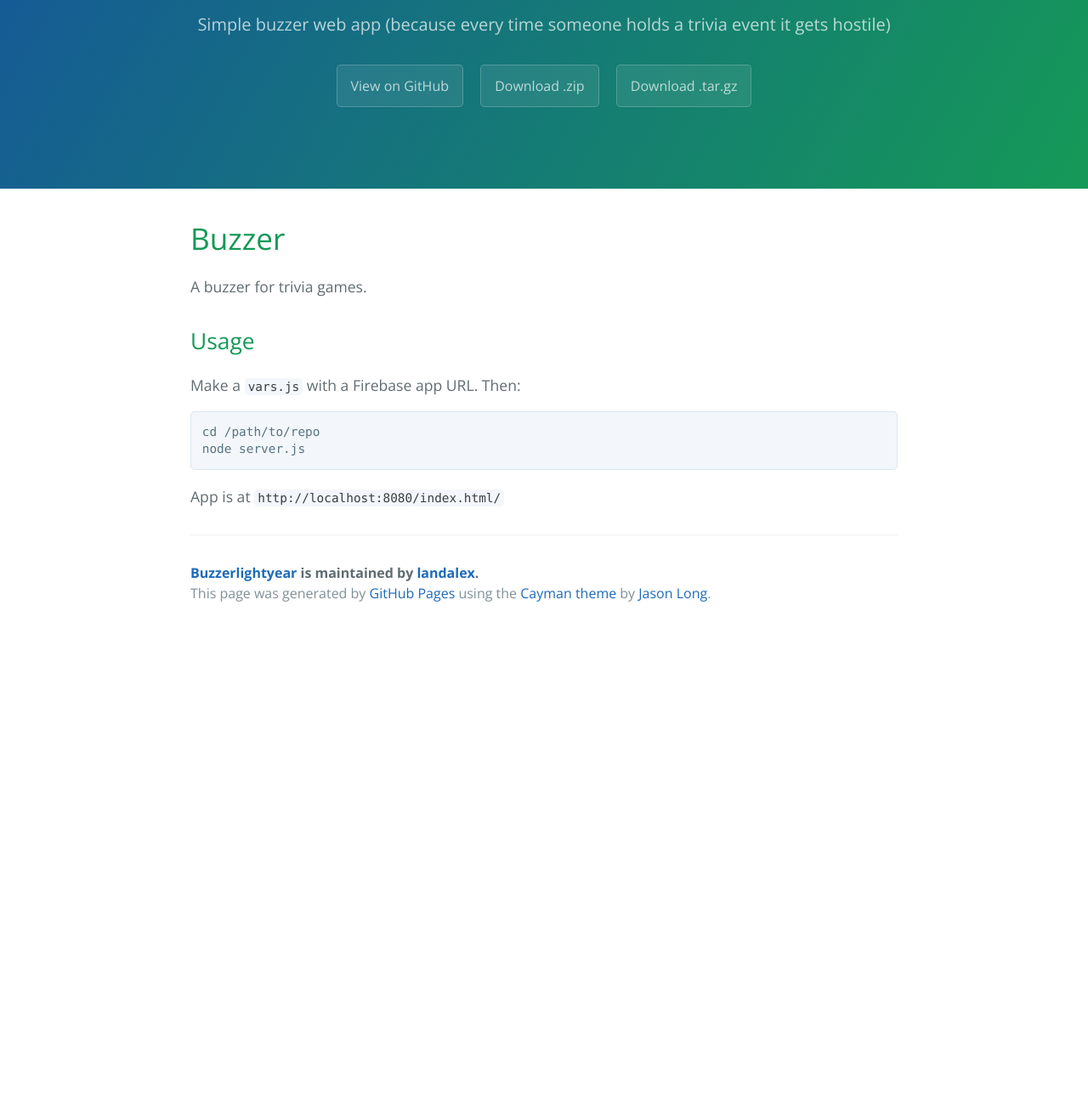
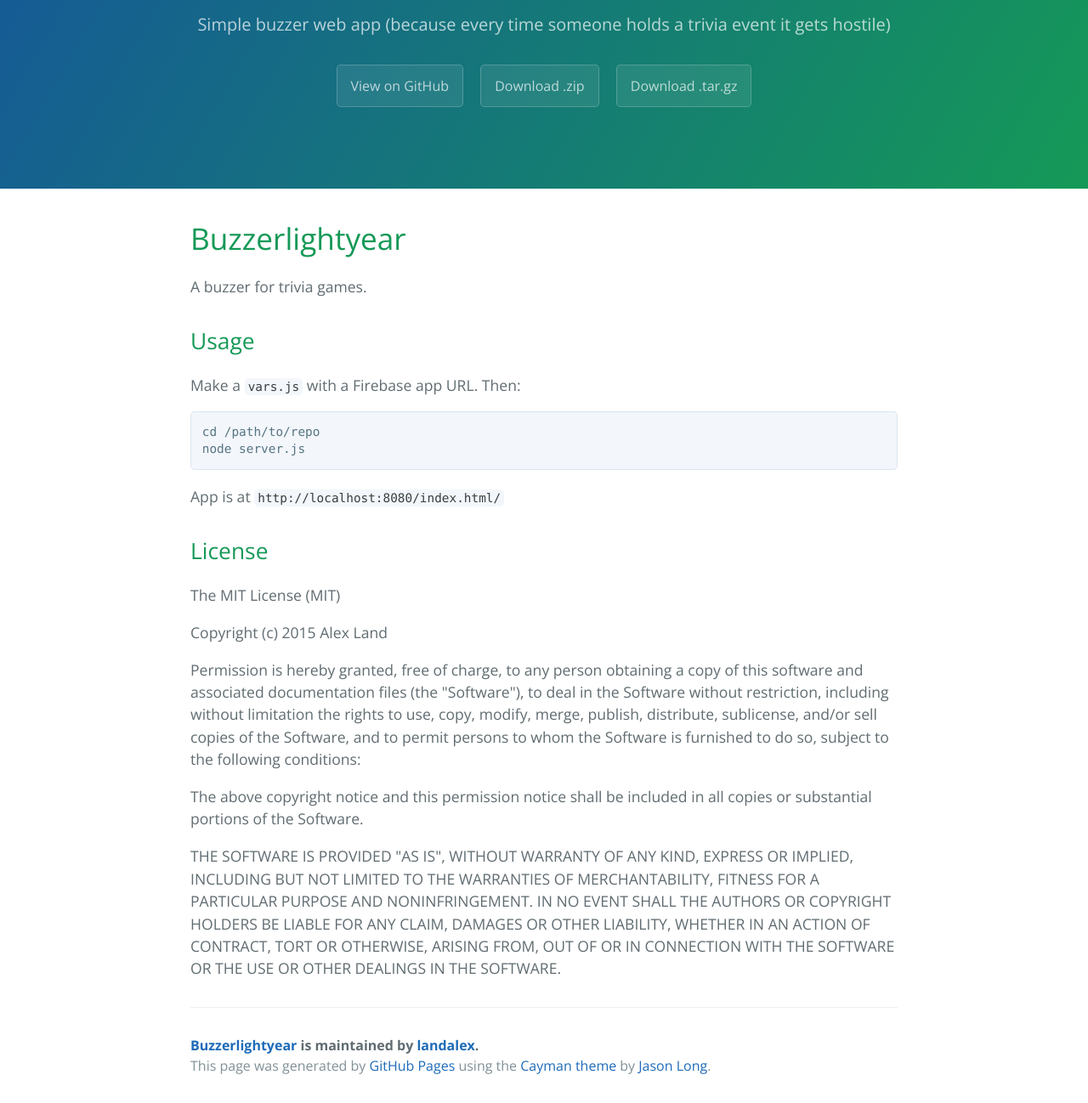
Before and after one commit to landalex/buzzerlightyear, a plain HTML site: page index.html in a window 1280 px wide. Shown: the part 161-1459 px from the top of the page at 85% size. Before the commit the page ends 903 px from the top, so only its background shows below. Drawn offline with nearby package versions, Linux system fonts and the light colour scheme.

```diff
--- a/index.html
+++ b/index.html
@@ -13,14 +13,14 @@
     <section class="page-header">
       <h1 class="project-name">Buzzerlightyear</h1>
       <h2 class="project-tagline">Simple buzzer web app (because every time someone holds a trivia event it gets hostile)</h2>
-      <a href="https://github.com/landalex/buzzlightyear" class="btn">View on GitHub</a>
-      <a href="https://github.com/landalex/buzzlightyear/zipball/master" class="btn">Download .zip</a>
-      <a href="https://github.com/landalex/buzzlightyear/tarball/master" class="btn">Download .tar.gz</a>
+      <a href="https://github.com/landalex/buzzerlightyear" class="btn">View on GitHub</a>
+      <a href="https://github.com/landalex/buzzerlightyear/zipball/master" class="btn">Download .zip</a>
+      <a href="https://github.com/landalex/buzzerlightyear/tarball/master" class="btn">Download .tar.gz</a>
     </section>
 
     <section class="main-content">
       <h1>
-<a id="buzzer" class="anchor" href="#buzzer" aria-hidden="true"><span class="octicon octicon-link"></span></a>Buzzer</h1>
+<a id="buzzerlightyear" class="anchor" href="#buzzerlightyear" aria-hidden="true"><span class="octicon octicon-link"></span></a>Buzzerlightyear</h1>
 
 <p>A buzzer for trivia games.</p>
 
@@ -35,8 +35,33 @@
 
 <p>App is at <code>http://localhost:8080/index.html/</code></p>
 
+<h2>
+<a id="license" class="anchor" href="#license" aria-hidden="true"><span class="octicon octicon-link"></span></a>License</h2>
+
+<p>The MIT License (MIT)</p>
+
+<p>Copyright (c) 2015 Alex Land</p>
+
+<p>Permission is hereby granted, free of charge, to any person obtaining a copy
+of this software and associated documentation files (the "Software"), to deal
+in the Software without restriction, including without limitation the rights
+to use, copy, modify, merge, publish, distribute, sublicense, and/or sell
+copies of the Software, and to permit persons to whom the Software is
+furnished to do so, subject to the following conditions:</p>
+
+<p>The above copyright notice and this permission notice shall be included in
+all copies or substantial portions of the Software.</p>
+
+<p>THE SOFTWARE IS PROVIDED "AS IS", WITHOUT WARRANTY OF ANY KIND, EXPRESS OR
+IMPLIED, INCLUDING BUT NOT LIMITED TO THE WARRANTIES OF MERCHANTABILITY,
+FITNESS FOR A PARTICULAR PURPOSE AND NONINFRINGEMENT. IN NO EVENT SHALL THE
+AUTHORS OR COPYRIGHT HOLDERS BE LIABLE FOR ANY CLAIM, DAMAGES OR OTHER
+LIABILITY, WHETHER IN AN ACTION OF CONTRACT, TORT OR OTHERWISE, ARISING FROM,
+OUT OF OR IN CONNECTION WITH THE SOFTWARE OR THE USE OR OTHER DEALINGS IN
+THE SOFTWARE.</p>
+
       <footer class="site-footer">
-        <span class="site-footer-owner"><a href="https://github.com/landalex/buzzlightyear">Buzzerlightyear</a> is maintained by <a href="https://github.com/landalex">landalex</a>.</span>
+        <span class="site-footer-owner"><a href="https://github.com/landalex/buzzerlightyear">Buzzerlightyear</a> is maintained by <a href="https://github.com/landalex">landalex</a>.</span>
 
         <span class="site-footer-credits">This page was generated by <a href="https://pages.github.com">GitHub Pages</a> using the <a href="https://github.com/jasonlong/cayman-theme">Cayman theme</a> by <a href="https://twitter.com/jasonlong">Jason Long</a>.</span>
       </footer>
```
Also changed, not shown: params.json (+1 -1 lines).
